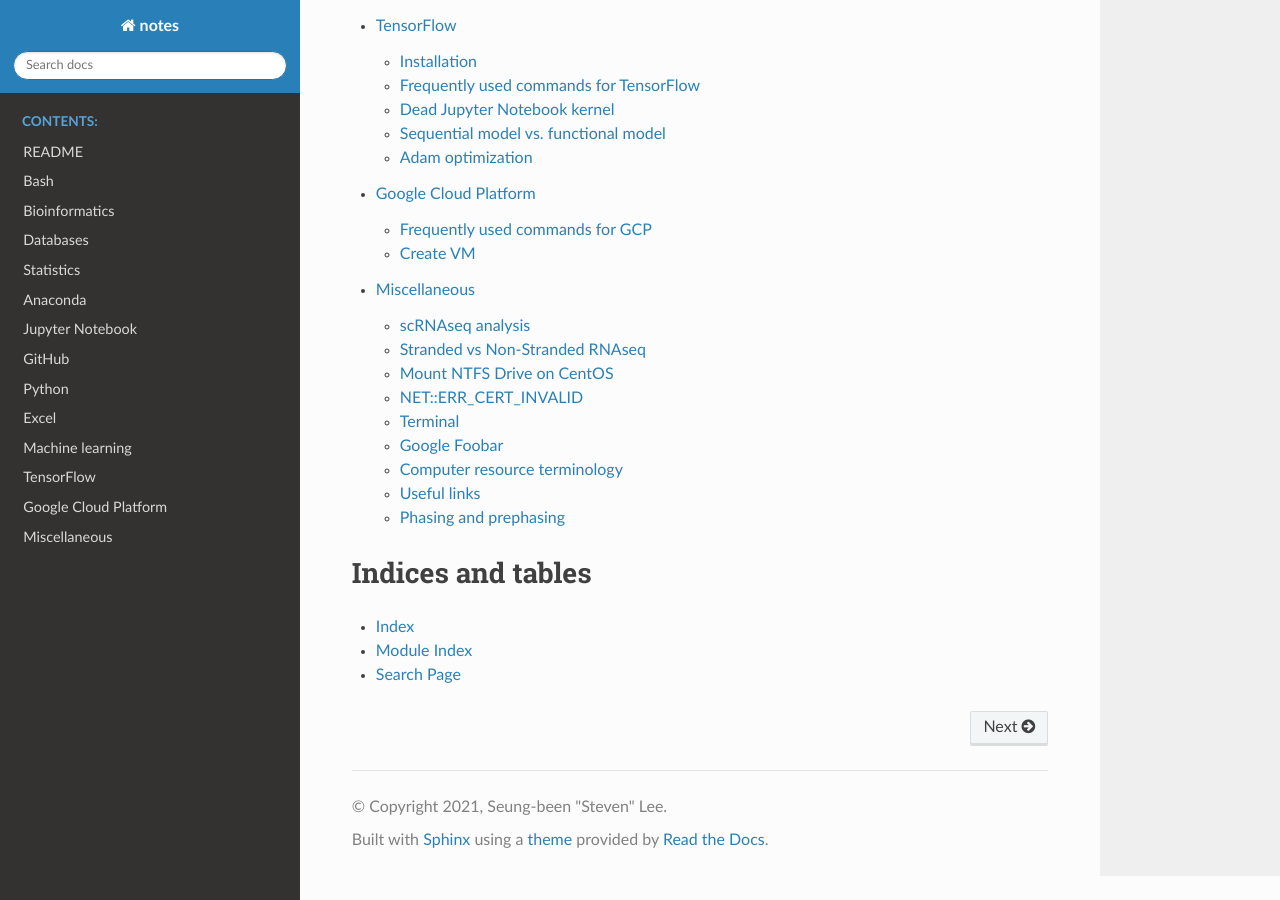
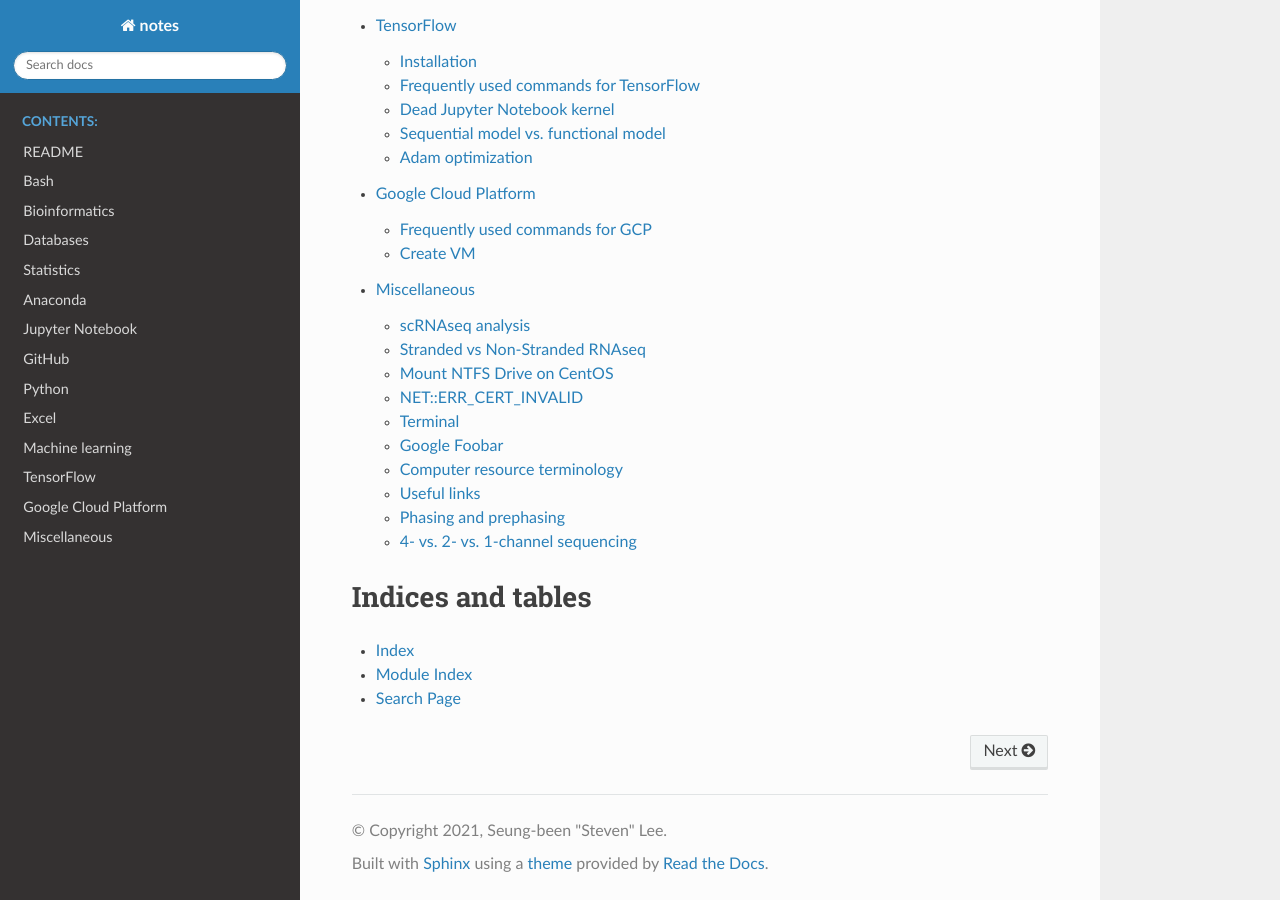
Before and after one commit to sbslee/notes, a Sphinx documentation site: the page built from docs/index.rst, in a window 1280 px wide and 900 px high, scrolled down 3146 px. Built offline with Sphinx 7.4.7 and the Read the Docs theme 2.0.0, drawn with Linux system fonts in a browser that asks for light colours.

Commit message:
Update docs

```diff
--- a/docs/miscellaneous.rst
+++ b/docs/miscellaneous.rst
@@ -248,3 +248,8 @@
   fraction of molecules that become phased or prephased per cycle."
 
   "High GC samples typically show higher phasing rates."
+
+4- vs. 2- vs. 1-channel sequencing
+==================================
+
+.. image:: https://sapac.illumina.com/content/dam/illumina-marketing/images/science/evoliution-sequencing-chem-web-graphic.jpg
```
